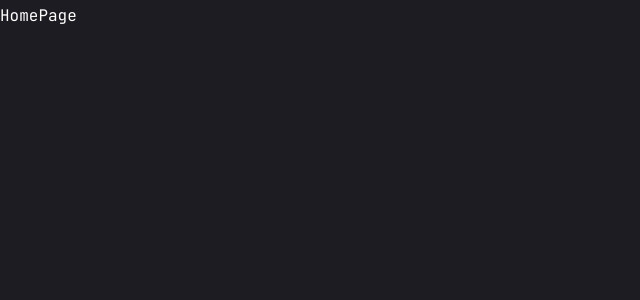
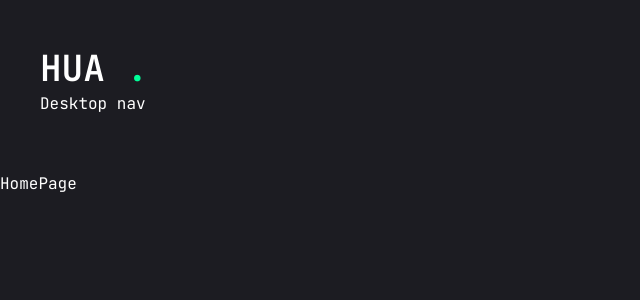
Before and after one commit to HasibullahAman/aman-portfolio, a Next.js app: page / in a window 1280 px wide. Shown: the top 300 px of the page, without its empty margins (0-640 px from the left). Built offline with nearby package versions, Linux system fonts and the light colour scheme.

Commit message:
create Logo

```diff
--- a/app/layout.jsx
+++ b/app/layout.jsx
@@ -1,5 +1,8 @@
 import { Geist, Geist_Mono, JetBrains_Mono } from "next/font/google";
 import "./globals.css";
+
+// Components
+import Header from "@/components/Header";
 
 const geistSans = Geist({
   variable: "--font-geist-sans",
@@ -28,6 +31,7 @@
       <body
         className={`${geistSans.variable} ${geistMono.variable} ${jetbrainsMono.variable} antialiased`}
       >
+        <Header />
         {children}
       </body>
     </html>
--- /dev/null
+++ b/components/Header.jsx
@@ -0,0 +1,24 @@
+import Link from "next/link";
+import { Button } from "./ui/button";
+
+//  components
+import Nav from "./Nav";
+
+const Header = () => {
+  return (
+    <header className="py-8 xl:py-12 text-white">
+      <div className="container mx-auto">
+        {/* logo */}
+        <Link href="/">
+          <h1 className="text-4xl font-semibold">
+            HUA <span className="text-accent">.</span>
+          </h1>
+        </Link>
+        {/* Desktop Navbar */}
+        <Nav />
+      </div>
+    </header>
+  );
+};
+
+export default Header;
--- /dev/null
+++ b/components/Nav.jsx
@@ -0,0 +1,7 @@
+import React from "react";
+
+const Nav = () => {
+  return <nav> Desktop nav</nav>;
+};
+
+export default Nav;
```
